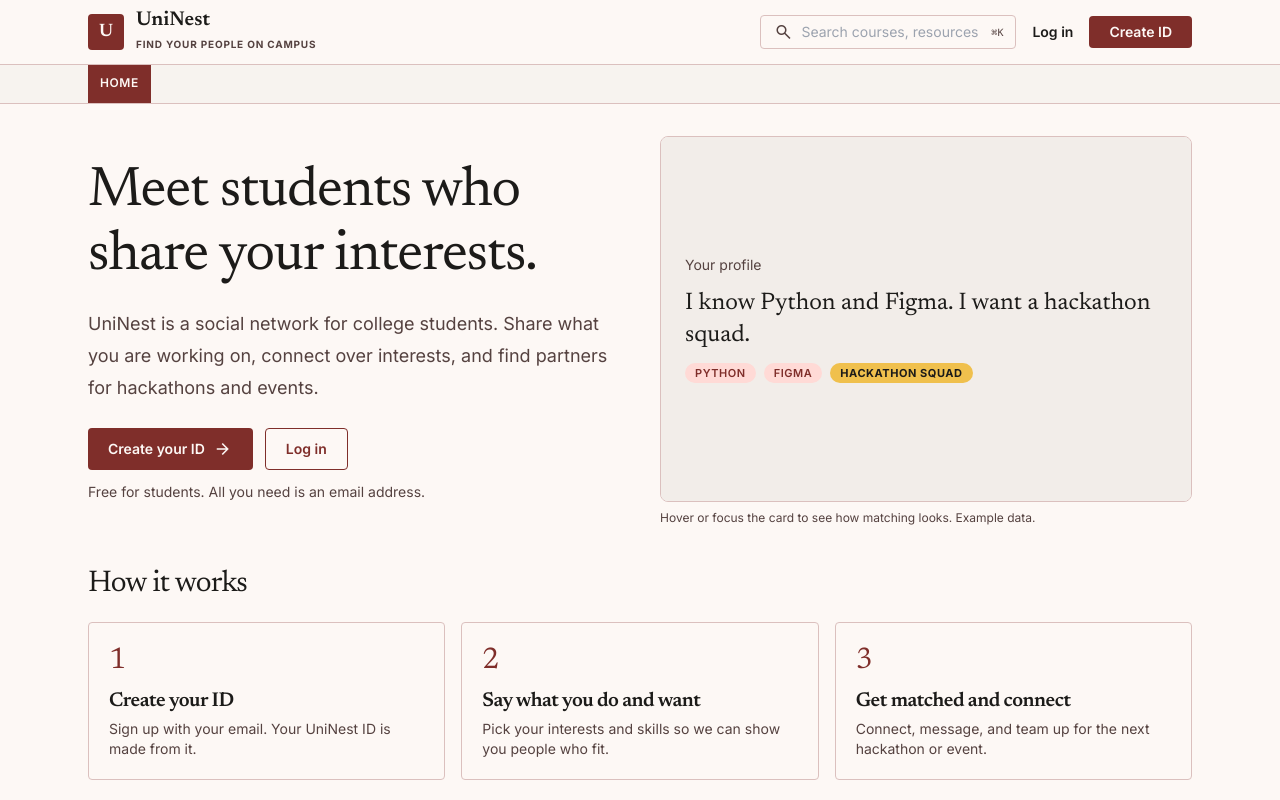
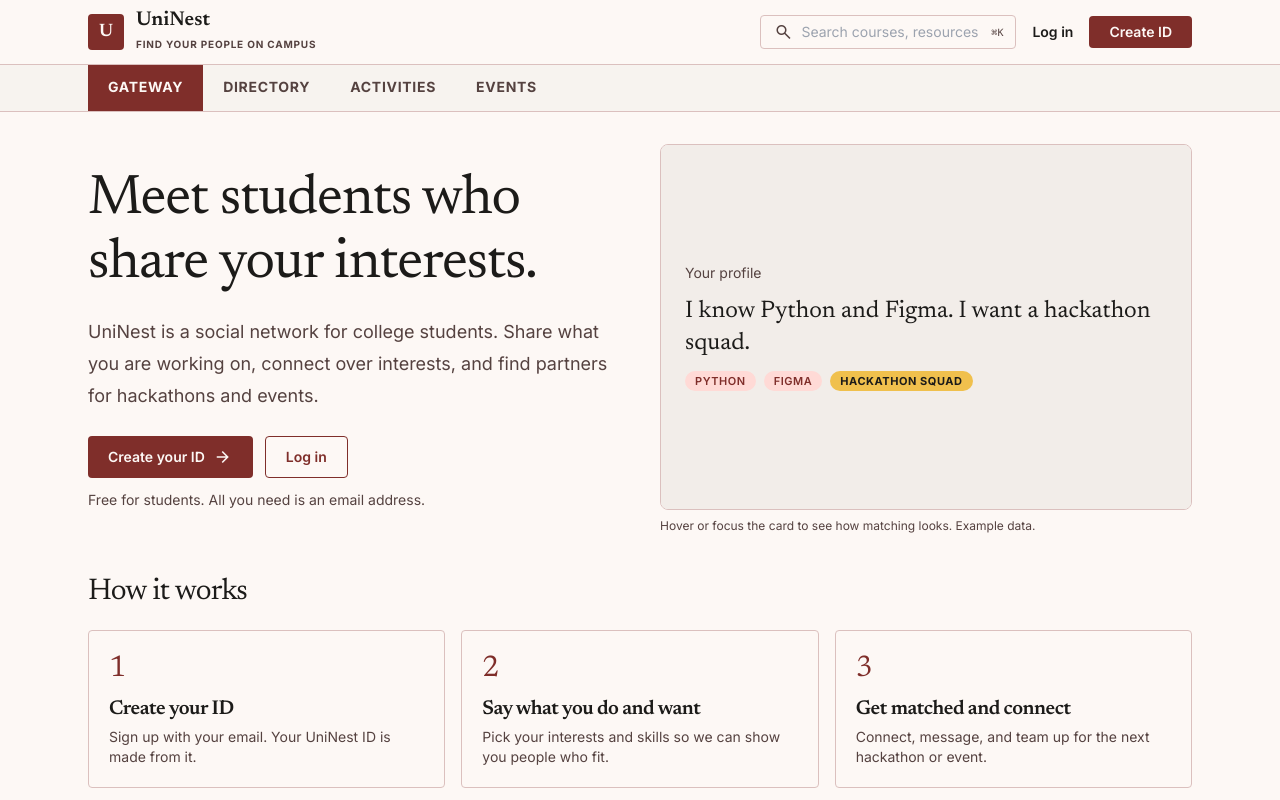
Before and after one commit to PartialManiac3012/UniNest, a React (Vite) app: page / in a window 1280 px wide. Shown: the top 800 px of the page. Built offline with nearby package versions, Linux system fonts and the light colour scheme.

Commit message:
Initial commit

```diff
--- a/src/components/Layout.jsx
+++ b/src/components/Layout.jsx
@@ -2,7 +2,7 @@ import {useEffect,useRef,useState} from 'react'
 import {NavLink,Link,Outlet,useLocation,useNavigate} from 'react-router-dom'
 import {useAuth} from '../auth.jsx'
 export const Icon=({n,className=''})=><span className={`material-symbols-outlined ${className}`} aria-hidden="true">{n}</span>
-const nav=[['/feed','Feed'],['/discover','Discover'],['/partners','Find partners'],['/events','Events'],['/messages','Messages']]
+const nav=[['/','Gateway'],['/discover','Directory'],['/feed','Activities'],['/events','Events']]
 const Section=({title,links})=><div><h4 className="kicker mb-3">{title}</h4><ul className="space-y-2 text-sm">{links.map(l=><li key={l}><a href="#" className="hover:text-primary-container hover:underline">{l}</a></li>)}</ul></div>
 export default function Layout(){
   const {user,logout}=useAuth(),go=useNavigate(),q=useRef(null),{pathname}=useLocation(),[open,setOpen]=useState(false)
@@ -17,16 +17,18 @@ export default function Layout(){
           <span className="kicker text-[10px]">Find your people on campus</span></span></Link>
         <label className="hidden md:flex items-center gap-2 border border-outline-variant rounded px-3 py-1.5 w-64 focus-within:border-primary-container">
           <Icon n="search" className="text-ink-2"/><input ref={q} placeholder="Search courses, resources" className="bg-transparent text-sm outline-none flex-1 min-w-0"/><kbd className="text-[10px] text-ink-2">⌘K</kbd></label>
-                {user?<><div className="hidden sm:block text-right leading-tight"><div className="text-xs font-semibold">{user.name}</div><div className="text-[11px] text-ink-2">@{user.uid}</div></div>
-        <span className="grid h-9 w-9 place-items-center rounded-full bg-primary-wash text-primary-container text-xs font-bold" aria-hidden="true">{user.name.trim()[0]?.toUpperCase()}</span>
-        <button onClick={()=>{logout();go('/')}} className="btn-outline !py-1.5">Log out</button></>
-        :<><Link to="/login" className="text-sm font-semibold hover:text-primary-container">Log in</Link><Link to="/signup" className="btn-primary !py-1.5">Create ID</Link></>}
+        {user?<><div className="hidden sm:block text-right leading-tight"><div className="text-xs font-semibold">{user.name}</div><div className="text-[11px] text-ink-2">@{user.uid}</div></div>
+          <span className="grid h-9 w-9 place-items-center rounded-full bg-primary-wash text-primary-container text-xs font-bold" aria-hidden="true">{user.name.trim()[0]?.toUpperCase()}</span>
+          <button onClick={()=>{logout();go('/')}} className="btn-outline !py-1.5">Log out</button></>
+          :<><Link to="/login" className="text-sm font-semibold hover:text-primary-container">Log in</Link><Link to="/signup" className="btn-primary !py-1.5">Create ID</Link></>}
         <button className="md:hidden p-1" aria-label="Menu" aria-expanded={open} onClick={()=>setOpen(!open)}><Icon n={open?'close':'menu'}/></button>
-      </div></header>
-    <nav className={`${open?'block':'hidden'} md:block border-b border-outline-variant bg-surface-low`}>
+      </div>
+    </header>
+    <nav className={`${open?'block':'hidden'} md:block border-b border-outline-variant bg-surface-low`} aria-label="Campus navigation">
       <div className="mx-auto max-w-[1200px] px-4 md:px-12 flex flex-col md:flex-row md:items-center">
-        {(user?nav:[['/','Home']]).map(([to,l])=><NavLink key={to} to={to}  className={({isActive})=>`px-3 py-2.5 text-xs font-semibold uppercase tracking-wider border-b-2 md:border-b-2 ${isActive?'bg-primary-container text-surface border-primary-container':'border-transparent hover:text-primary-container'}`}>{l}</NavLink>)}
-        </div></nav>
+        {nav.map(([to,label])=><NavLink key={to} to={to} end={to==='/'} className={({isActive})=>`px-5 py-3 text-sm font-bold uppercase tracking-wider border-b-2 md:px-5 ${isActive?'bg-primary-container text-surface border-primary-container':'border-transparent text-ink-2 hover:text-primary-container'}`}>{label}</NavLink>)}
+      </div>
+    </nav>
     <main className="flex-1 mx-auto w-full max-w-[1200px] px-4 md:px-12 py-8 space-y-10"><Outlet/></main>
     <footer className="border-t border-outline-variant bg-surface-low mt-10"><div className="mx-auto max-w-[1200px] px-4 md:px-12 py-10 grid gap-8 md:grid-cols-4">
       <div><div className="font-serif text-xl font-semibold">UniNest</div><p className="mt-2 text-sm text-ink-2 max-w-xs">Find study groups, project partners and hackathon squads on your campus.</p></div>
```
Also changed, not shown: 1 other file (tests, documents, lock files or other folders).
